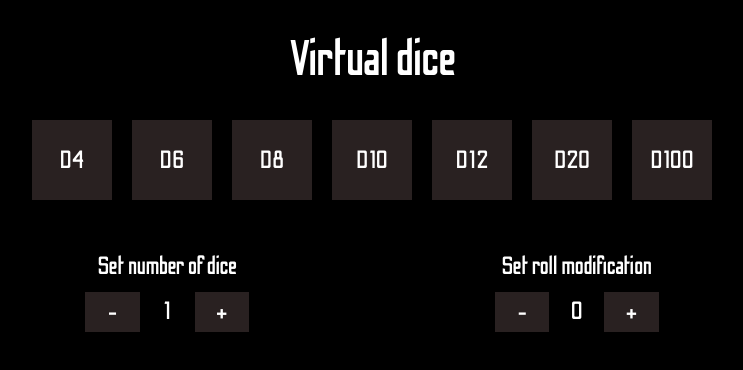
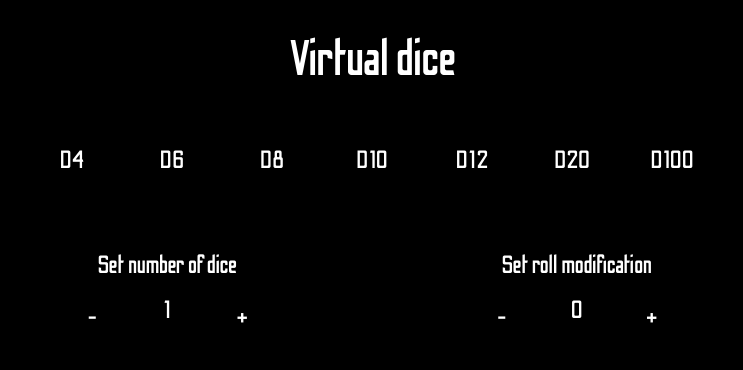
Before and after one commit to trailblazingfive/virtual-dice, a React (Create React App) app: page / in a window 1280 px wide. Shown: the top 370 px of the page, without its empty margins (268-1011 px from the left). Built offline with nearby package versions, Linux system fonts and the light colour scheme.

Commit message:
modified UI

```diff
--- a/src/components/css/ModButton.css
+++ b/src/components/css/ModButton.css
@@ -1,8 +1,8 @@
 .ModButton {
   margin: 20px auto;
-  border: 1px black solid;
   padding: 20px;
   width: 40%;
+  border-radius: 2px;
 }
 
 .ModButton h1{
@@ -12,25 +12,27 @@
 .Controls {
   display: flex;
   flex-direction: rows;
-  width: 50%;
+  width: 200px;
   height: 40px;
   vertical-align: middle;
 }
 
 .Controls button {
-  width: 100px;
+  width: 50px;
+  height: 50px;
   border: 0px;
-  background-color: rgba(87, 71, 71, 0.473)
+  margin: 0px;
+  background: black;
 }
 
 .Controls div {
   line-height: 40px;
-  width: 100px;
+  width: 40px;
 }
 
 .Controls button:hover{
-  background-color: black;
-  color: white;
+  background: white;
+  color: black;
 }
 
 @media screen and (min-width:300px) and (max-width:1000px) {
--- a/src/components/css/SingleDice.css
+++ b/src/components/css/SingleDice.css
@@ -3,12 +3,13 @@
   width: 80px;
   height: 80px;
   border: 0px;
-  background-color: rgba(87, 71, 71, 0.473)
+  background: black;
+  border-radius: 2px;
 }
 
 .SingleDice:hover{
-  background-color: black;
-  color: white;
+  background: white;
+  color: black;
 }
 
 @media screen and (min-width:300px) and (max-width:1000px) {
```
